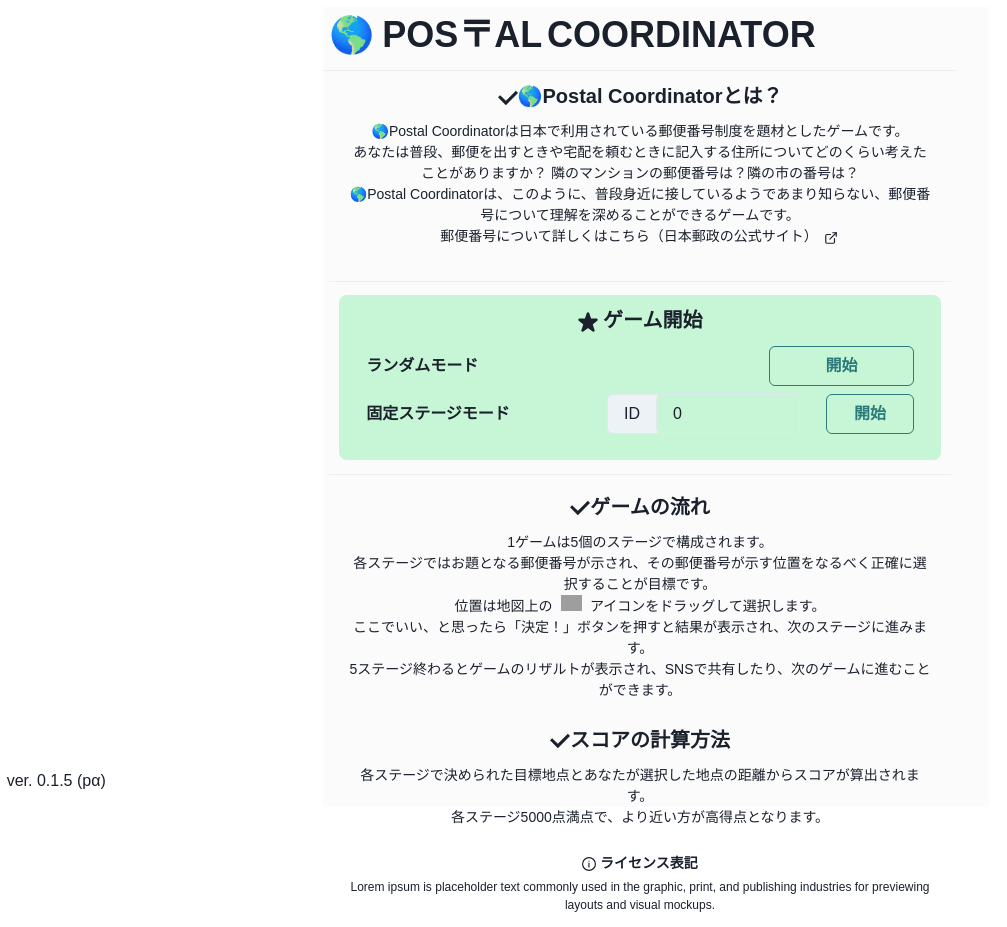
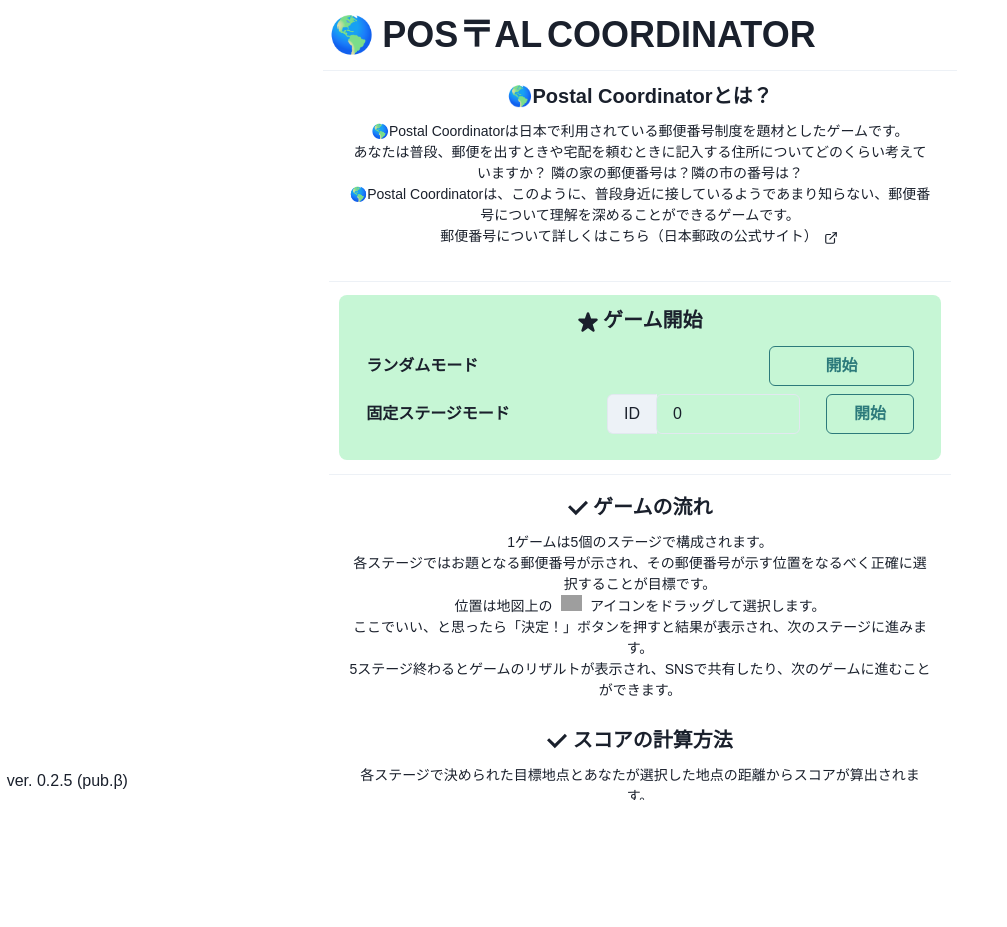
Before and after one commit to Asalato/PostCoordinator, a React (Create React App) app: page / in a window 1280 px wide. Shown: the whole page, without its empty margins (0-1007 px from the left). After the commit the page ends 800 px from the top, so only its background shows below. Built offline with nearby package versions, Linux system fonts and the light colour scheme; grey boxes are pictures that could not be loaded; a web font is replaced by a local one.

Commit message:
リリース準備・レイアウト調整

```diff
--- a/public/index.html
+++ b/public/index.html
@@ -7,7 +7,7 @@
     <meta name="theme-color" content="#000000"/>
     <meta
             name="description"
-            content="Web site created using create-react-app"
+            content="Postal Coordinator - 郵便番号位置当てゲーム"
     />
     <link rel="apple-touch-icon" href="%PUBLIC_URL%/logo192.png"/>
     <!--
--- a/src/App.tsx
+++ b/src/App.tsx
@@ -15,9 +15,9 @@
         return isNaN(seed) ? <Navigate to="/" replace/> : <Game seed={seed}/>;
     };
     return (
-        <Container m="auto" maxW="500pt" alignItems="center" h="100vh">
-            <Flex position="absolute" bgColor="lightgray" minW="500pt" h="100vh" m="0" p="0" opacity={0.1} zIndex={-1}/>
-            <Heading padding="5pt" marginY="5pt" display="flex">
+        <Container m="auto" maxW="500pt" alignItems="center" h="100vh" w="100%" overflowY="auto"
+                   bgColor="rgba(255, 255, 255, 0.08)">
+            <Heading padding="5pt" marginY="5pt" display="flex" fontSize={["2xl", "3xl", "4xl"]}>
                 <Flex onClick={() => window.location.href = "/"} cursor="pointer" width="auto">🌎</Flex>
                 <Flex m="0.25rem"/>
                 POS〒AL
--- a/src/GameResult.ts
+++ b/src/GameResult.ts
@@ -31,8 +31,8 @@
 }
 
 export const getScore = (distanceKm: number): number => {
-    if (distanceKm > 2000) return 0;
-    if (distanceKm > 500) return (2000 - distanceKm) / 1500 * 2500;
-    if (distanceKm > 200) return (500 - distanceKm) / 300 * 1500 + 2500;
-    return (200 - distanceKm) * 5 + 4000;
+    if (distanceKm > 1200) return 0;
+    if (distanceKm > 500) return (1200 - distanceKm) / 700 * 2000;
+    if (distanceKm > 100) return (500 - distanceKm) / 400 * 2000 + 2000;
+    return (100 - distanceKm) * 10 + 4000;
 }
--- a/src/index.tsx
+++ b/src/index.tsx
@@ -15,7 +15,8 @@
     config: {
         initialColorMode: 'system',
         useSystemColorMode: true,
-    }
+    },
+    breakpoints: ["0px", "443px", "600px"]
 })
 
 root.render(
--- a/src/pages/Game.tsx
+++ b/src/pages/Game.tsx
@@ -2,7 +2,7 @@
 import {PlaceView} from "./PlaceView";
 import {Address} from "../address/Address";
 import {GetRandomAddress} from "../address/GetAddress";
-import {Box, Button, Flex, Heading, HStack, Text, Link, Spacer, Badge, Spinner} from "@chakra-ui/react";
+import {Box, Button, Flex, Heading, HStack, Text, Link, Spacer, Badge, VStack, Wrap, WrapItem} from "@chakra-ui/react";
 import {tryUpdateHighScore, updateCurrentGame} from "../ScoreStore";
 import {useNavigate} from "react-router-dom";
 import {GameResult, Stage} from "../GameResult";
@@ -35,7 +35,8 @@
 
     return (
         <Box className="App">
-            <HStack m="10pt" alignItems="end">
+            <Wrap m="10pt" justify={["end", "space-between", "space-between"]}>
+                <WrapItem alignItems="end" marginRight="auto !important">
                     {
                         address == null ? "" :
                             <HStack>
@@ -43,14 +44,18 @@
                                 <Badge fontSize="2xl">〒{address.postalCode.toString()}</Badge>
                             </HStack>
                     }
-                <Spacer/>
+                </WrapItem>
+                <WrapItem marginLeft="auto !important">
+                    <VStack alignItems="end">
                         <Heading size="md">
                             {times}/{MAX_GAME}&nbsp;ゲーム
                         </Heading>
                         <Heading size="sm">
                             累計スコア：{gameResult.getTotalScore().toFixed(0)}ポイント
                         </Heading>
-            </HStack>
+                    </VStack>
+                </WrapItem>
+            </Wrap>
             <PlaceView address={address} playing={playing} endTrialAction={(stage) => {
                 setPlaying(false);
                 addStageToResult(stage);
--- a/src/pages/Home.tsx
+++ b/src/pages/Home.tsx
@@ -27,11 +27,11 @@
     return (
         <Center flexDir="column">
             <Center m="5pt" flexDir="column">
-                <Heading size="md"><CheckIcon/>🌎Postal Coordinatorとは？</Heading>
+                <Heading size="md">🌎Postal Coordinatorとは？</Heading>
                 <Text m="10pt" textAlign="center" fontSize="sm">
                     🌎Postal Coordinatorは日本で利用されている郵便番号制度を題材としたゲームです。<br/>
-                    あなたは普段、郵便を出すときや宅配を頼むときに記入する住所についてどのくらい考えたことがありますか？
-                    隣のマンションの郵便番号は？隣の市の番号は？<br/>
+                    あなたは普段、郵便を出すときや宅配を頼むときに記入する住所についてどのくらい考えていますか？
+                    隣の家の郵便番号は？隣の市の番号は？<br/>
                     🌎Postal Coordinatorは、このように、普段身近に接しているようであまり知らない、郵便番号について理解を深めることができるゲームです。
                     <br/>
                     <Link href='https://www.post.japanpost.jp/zipcode/zipmanual/index.html' isExternal>
@@ -69,7 +69,7 @@
             </Center>
             <Divider m="10pt"/>
             <Center m="5pt" flexDir="column">
-                <Heading size="md"><CheckIcon/>ゲームの流れ</Heading>
+                <Heading size="md"><CheckIcon/> ゲームの流れ</Heading>
                 <Text m="10pt" textAlign="center" fontSize="sm">
                     1ゲームは5個のステージで構成されます。<br/>
                     各ステージではお題となる郵便番号が示され、その郵便番号が示す位置をなるべく正確に選択することが目標です。<br/>
@@ -79,17 +79,19 @@
                 </Text>
             </Center>
             <Center m="5pt" flexDir="column">
-                <Heading size="md"><CheckIcon/>スコアの計算方法</Heading>
+                <Heading size="md"><CheckIcon/> スコアの計算方法</Heading>
                 <Text m="10pt" textAlign="center" fontSize="sm">
                     各ステージで決められた目標地点とあなたが選択した地点の距離からスコアが算出されます。<br/>
                     各ステージ5000点満点で、より近い方が高得点となります。
                 </Text>
             </Center>
             <Center m="5pt" flexDir="column">
-                <Heading size="xs"><InfoOutlineIcon/> ライセンス表記</Heading>
+                <Heading size="xs"><InfoOutlineIcon/> Licenses</Heading>
                 <Text m="5pt" textAlign="center" fontSize="xs">
-                    Lorem ipsum is placeholder text commonly used in the graphic, print, and
-                    publishing industries for previewing layouts and visual mockups.
+                    <Link href="https://wiki.openstreetmap.org/wiki/Leaflet" isExternal>OpenStreetMap:Leaflet</Link> is
+                    used to draw the map, thanks to OpenStreetMapContributors!<br/>
+                    <Link href="http://geoapi.heartrails.com/api.html" isExternal>HeartRails Geo API</Link> is used to
+                    convert between zip codes and coordinates.
                 </Text>
             </Center>
         </Center>
--- a/src/pages/PlaceView.tsx
+++ b/src/pages/PlaceView.tsx
@@ -15,7 +15,7 @@
     Spacer,
     Spinner,
     Text,
-    VStack
+    VStack, Wrap, WrapItem
 } from "@chakra-ui/react";
 import {getScore, Stage} from "../GameResult";
 import {selectIcon, targetIcon} from "../leaflet/CustomIcons";
@@ -63,7 +63,7 @@
     return (
         <Box m="10pt">
             <MapContainer ref={mapRef}
-                          center={defaultPosition} zoom={5} style={mapStyle}>
+                          center={currentPosition} zoom={5} style={mapStyle}>
                 <TileLayer
                     attribution='&copy; <a href="https://www.openstreetmap.org/copyright">OpenStreetMap</a> contributors'
                     url="https://{s}.tile.openstreetmap.org/{z}/{x}/{y}.png"
@@ -85,14 +85,13 @@
             </MapContainer>
             {
                 !playing ? (
-                    <Center>
+                    <Wrap justify="center">
                         <HStack>
                             <Heading size="lg">
                                 {getScore(currentPosition.distanceTo(position) / 1000).toFixed(0)}
                             </Heading>
                             <Text fontSize="md">ポイント</Text>
                         </HStack>
-                        <Flex m="5pt"/>
                         <VStack alignItems="baseline" w="inline">
                             <HStack>
                                 <Text>正解：</Text>
@@ -107,7 +106,7 @@
                                 </Badge>
                             </HStack>
                         </VStack>
-                    </Center>
+                    </Wrap>
                 ) : (
                     <Flex>
                         <Spacer/>
--- a/src/version.ts
+++ b/src/version.ts
@@ -1 +1 @@
-export const VERSION = "0.1.5 (pα)"
+export const VERSION = "0.2.5 (pub.β)"
```
Also changed, not shown: 2 other files (tests, documents, lock files or other folders). Lines whose indentation alone changed are shown as unchanged.
